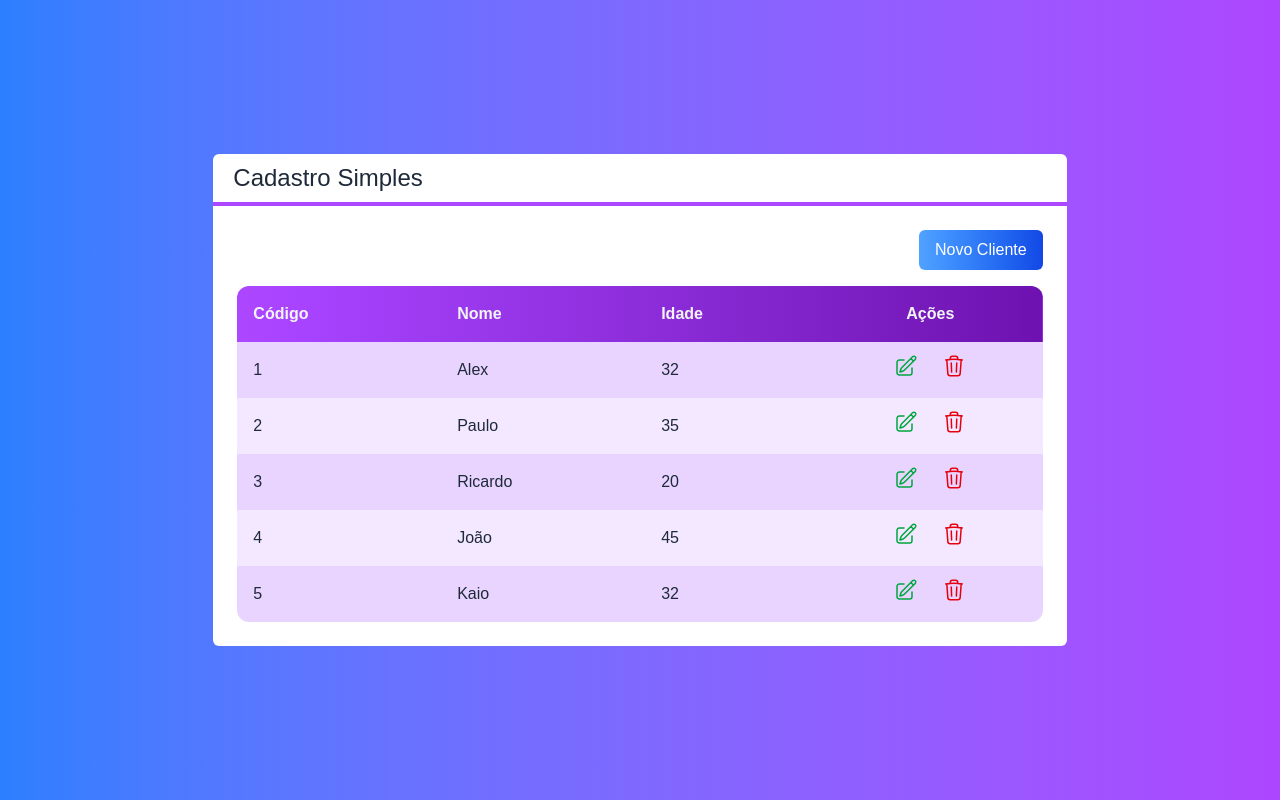
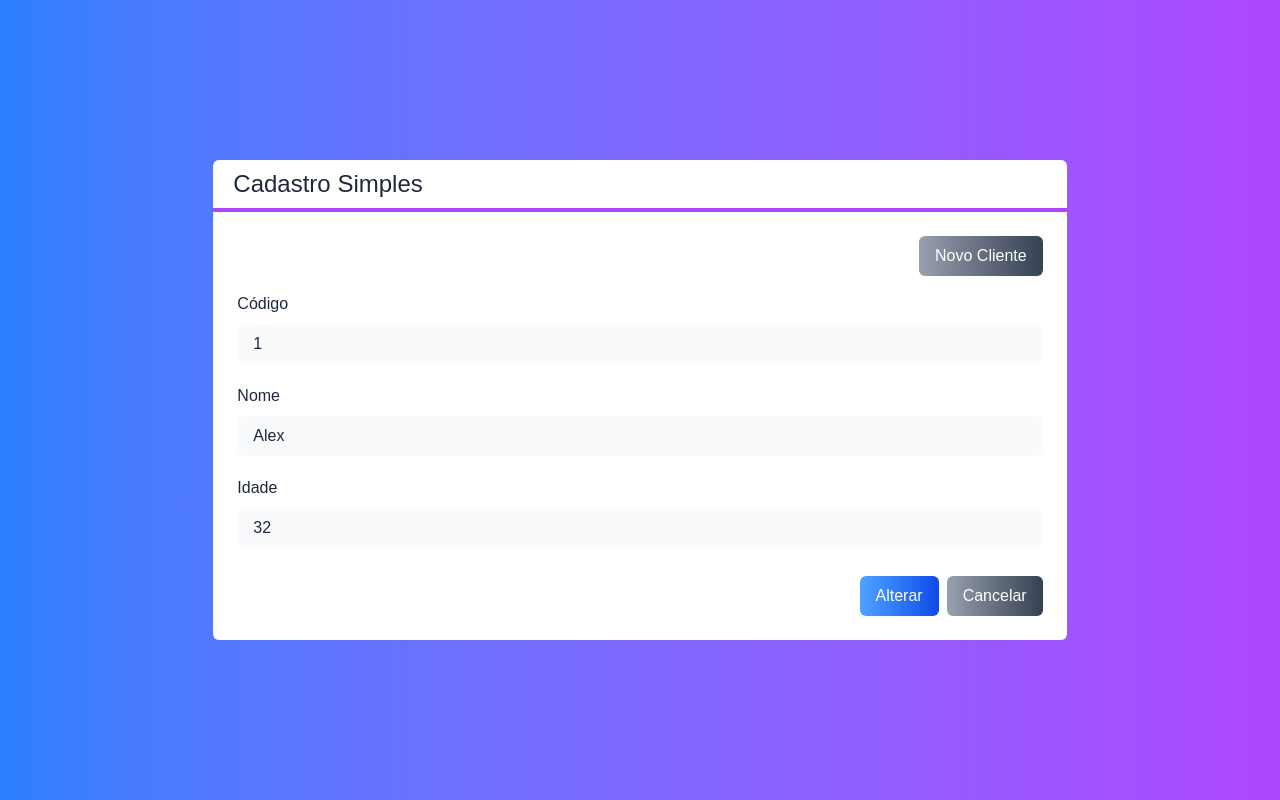
Before and after one commit to alexandre-campos-flooxai/React-section06-crud, a Next.js app in the folder next-crud/: page / in a window 1280 px wide. Built offline with nearby package versions, Linux system fonts and the light colour scheme.

Commit message:
feat: button and form

```diff
--- a/next-crud/src/components/Botao.tsx
+++ b/next-crud/src/components/Botao.tsx
@@ -5,13 +5,19 @@
 }
 
 export default function Botao(props: BotaoProps) {
-  //const cor = props.cor ?? "gray";
+  const cor = props.cor ?? "gray";
+  const cores = {
+    green: "from-green-400 to-green-700",
+    blue: "from-blue-400 to-blue-700",
+    gray: "from-gray-400 to-gray-700",
+  };
+
   return (
     <button
       className={`
-        bg-gradient-to-r from-blue-400 to-blue-700
-        text-white px-4 py-2 rounded-md ${props.children}
-        `}
+        bg-gradient-to-r ${cores[cor]}
+        text-white px-4 py-2 rounded-md ${props.className ?? ""}
+      `}
     >
       {props.children}
     </button>
--- /dev/null
+++ b/next-crud/src/components/Entrada.tsx
@@ -0,0 +1,25 @@
+interface EntradaProps {
+  tipo?: "text" | "number";
+  texto: string;
+  valor: any;
+  somenteLeitura?: boolean;
+  className?: string;
+  valorMudou?: (valor: any) => void;
+}
+
+export default function Entrada(props: EntradaProps) {
+  return (
+    <div className={`flex flex-col ${props.className}`}>
+      <label className="mb-2">{props.texto}</label>
+      <input
+        type={props.tipo ?? "text"}
+        value={props.valor}
+        readOnly={props.somenteLeitura}
+        onChange={(e) => props.valorMudou?.(e.target.value)}
+        className={`border-purple-500 rounded-lg
+            focus:outline-none bg-gray-50
+             px-4 py-2 ${props.somenteLeitura ? "" : "focus:bg-white"}`}
+      />
+    </div>
+  );
+}
--- /dev/null
+++ b/next-crud/src/components/Formulario.tsx
@@ -0,0 +1,36 @@
+import { useState } from "react";
+import Entrada from "./Entrada";
+import Botao from "./Botao";
+
+interface FormularioProps {
+  cliente: Cliente;
+}
+
+export default function Formulario(props: FormularioProps) {
+  const id = props.cliente?.id;
+  const [nome, setNome] = useState(props.cliente?.nome ?? "");
+  const [idade, setIdade] = useState(props.cliente?.idade ?? "");
+  return (
+    <div>
+      {id ? <Entrada texto="Código" valor={id} className="mb-5" /> : false}
+      <Entrada
+        texto="Nome"
+        valor={nome}
+        valorMudou={setNome}
+        className="mb-5"
+      />
+      <Entrada
+        texto="Idade"
+        tipo="number"
+        valor={idade}
+        valorMudou={setIdade}
+      />
+      <div className="flex justify-end mt-7">
+        <Botao cor="blue" className="mr-2">
+          {id ? "Alterar" : "Salvar"}
+        </Botao>
+        <Botao>Cancelar</Botao>
+      </div>
+    </div>
+  );
+}
--- a/next-crud/src/pages/index.tsx
+++ b/next-crud/src/pages/index.tsx
@@ -1,4 +1,5 @@
 import Botao from "../components/Botao";
+import Formulario from "../components/Formulario";
 import Layout from "../components/Layout";
 import Tabela from "../components/Tabela";
 import Cliente from "../core/Cliente";
@@ -29,11 +30,12 @@
         <div className="flex justify-end mb-4">
           <Botao>Novo Cliente</Botao>
         </div>
-        <Tabela
+        {/*<Tabela
           clientes={clientes}
           clienteSelecionado={clienteSelecionado}
           clienteExcluido={clienteExcluido}
-        ></Tabela>
+        ></Tabela>*/}
+        <Formulario cliente={clientes[0]} />
       </Layout>
     </span>
   );
```
